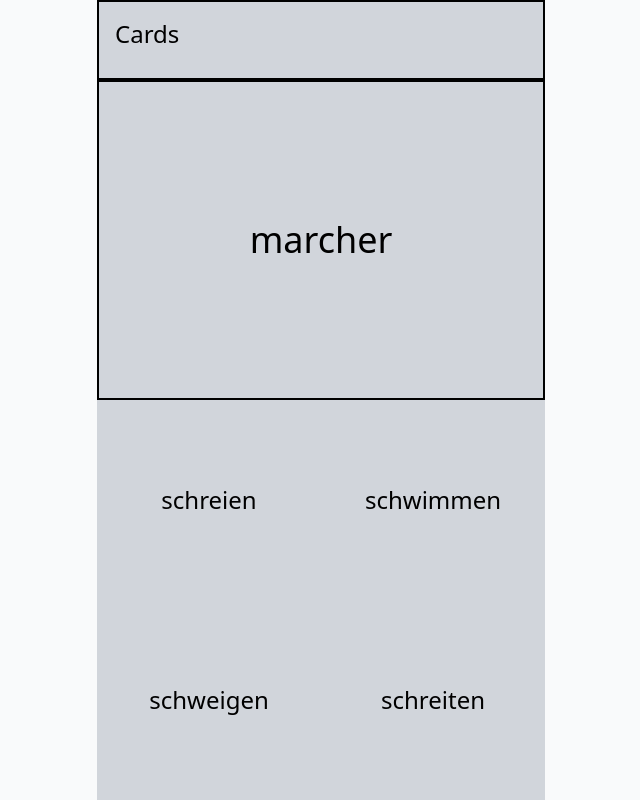
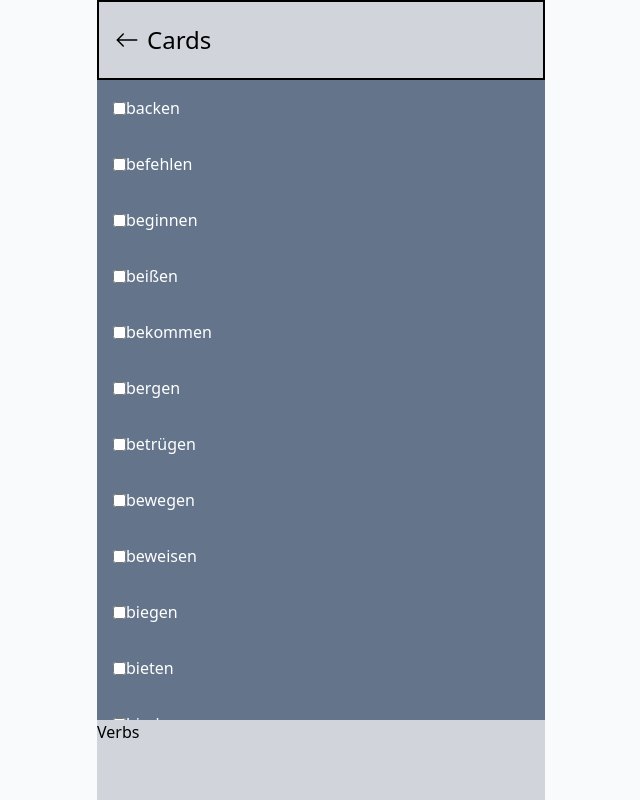
Before and after one commit to Anvar2742/deutsch-irregular, a React (Vite) app in the folder client/: page /verbs in a window 1280 px wide. Shown: the whole page, without its empty margins (319-959 px from the left). Built offline with nearby package versions, Linux system fonts and the light colour scheme.

Commit message:
Verbs page added

```diff
--- a/client/package.json
+++ b/client/package.json
@@ -13,7 +13,9 @@
     "german-verbs": "^4.2.6",
     "nanoid": "^4.0.0",
     "react": "^18.2.0",
+    "react-bootstrap-icons": "^1.10.2",
     "react-dom": "^18.2.0",
+    "react-router-dom": "^6.4.4",
     "rosaenlg": "^3.2.6"
   },
   "devDependencies": {
--- a/client/src/App.jsx
+++ b/client/src/App.jsx
@@ -1,11 +1,25 @@
 import "./App.css";
 import Cards from "./pages/Cards";
+import { Link, Route, Routes } from "react-router-dom";
+import Home from "./pages/Home";
+import Verbs from "./pages/Verbs";
+import * as Icon from 'react-bootstrap-icons';
 
 function App() {
     return (
-        <div className="bg-gray-50 h-[100vh]">
-            <div className="max-w-md mx-auto bg-gray-300">
-                <Cards />
+        <div className="bg-gray-50 h-[100vh] overflow-hidden">
+            <div className="max-w-md mx-auto h-full bg-gray-300 grid grid-rows-main grid-cols-1">
+                <Link to="/" className="text-2xl p-4 border-2 border-black flex items-center"><Icon.ArrowLeft className="mr-2"/> Cards</Link>
+                <div className=" bg-slate-500 h-full">
+                    <Routes>
+                        <Route path="/" element={<Home />} />
+                        <Route path="/cards" element={<Cards />} />
+                        <Route path="/verbs" element={<Verbs />} />
+                    </Routes>
+                </div>
+                <div className="">
+                    <Link to="/verbs">Verbs</Link>
+                </div>
             </div>
         </div>
     );
--- a/client/src/assets/index.js
+++ /dev/null
@@ -1,22 +0,0 @@
-export const mixArray = (arr) => {
-    for (let i = arr.length - 1; i > 0; i--) {
-        const j = Math.floor(Math.random() * (i + 1));
-        const temp = arr[i];
-        arr[i] = arr[j];
-        arr[j] = temp;
-    }
-
-    return arr;
-};
-export const getVerbs = (verbs, num) => {
-    const randomIndex = Math.floor(Math.random() * verbs.length - 4);
-    const slicedVerbs = verbs.slice(randomIndex, randomIndex + num);
-    const mixedArr = mixArray(slicedVerbs);
-    const result = mixedArr.map((item) => ({
-        ...item,
-        isActive: false,
-        isCorrect: false,
-    }));
-
-    return result;
-};
--- a/client/src/main.jsx
+++ b/client/src/main.jsx
@@ -1,9 +1,12 @@
-import React from 'react'
-import ReactDOM from 'react-dom/client'
-import App from './App'
+import React from "react";
+import ReactDOM from "react-dom/client";
+import { BrowserRouter as Router } from "react-router-dom";
+import App from "./App";
 
-ReactDOM.createRoot(document.getElementById('root')).render(
-  <React.StrictMode>
-    <App />
-  </React.StrictMode>
-)
+ReactDOM.createRoot(document.getElementById("root")).render(
+    <React.StrictMode>
+        <Router>
+            <App />
+        </Router>
+    </React.StrictMode>
+);
--- a/client/src/pages/Cards.jsx
+++ b/client/src/pages/Cards.jsx
@@ -6,7 +6,14 @@ import { cardsStepsArr, istHatOptions } from "../assets/constants";
 
 const Cards = () => {
     // Get n number length array of verbs using getVerbs function. It's mixed.
-    const [verbsInCards, setVerbsInCards] = useState(getVerbs(irregular, 4));
+    const [verbsInCards, setVerbsInCards] = useState(
+        getVerbs(
+            localStorage.getItem("irregularList")
+                ? JSON.parse(localStorage.getItem("irregularList"))
+                : irregular,
+            4
+        )
+    );
     // Copy the verbsInCards in here, so we can the options for the user
     const [answerOptions, setAnswerOptions] = useState([...verbsInCards]);
     // Set current verb index to get one of the verbs
@@ -214,11 +221,12 @@ const Cards = () => {
         setQuestionArr([currentVerb.translations.FR]);
     }, [currentVerb]);
 
+    useEffect(() => {
+        console.log(verbsInCards);
+    }, [verbsInCards]);
+
     return (
         <div className="">
-            <div className="h-[10vh] text-2xl p-4 border-2 border-black">
-                Cards
-            </div>
             <div className="grid auto-rows-auto grid-cols-1 items-center justify-items-center h-[40vh] border-2 border-black">
                 <p>
                     {questionArr.map((item) => (
@@ -228,7 +236,7 @@ const Cards = () => {
                     ))}
                 </p>
             </div>
-            <div className="grid auto-rows-auto grid-cols-2 h-[50vh]">
+            <div className="grid auto-rows-auto grid-cols-2 h-[40vh]">
                 {answerOptions.map((item) => (
                     <button
                         key={
--- /dev/null
+++ b/client/src/pages/Home.jsx
@@ -0,0 +1,11 @@
+import { Link } from "react-router-dom";
+
+const Home = () => {
+    return (
+        <>
+            <Link to="/cards">Cards</Link>
+        </>
+    );
+};
+
+export default Home;
--- /dev/null
+++ b/client/src/pages/Verbs.jsx
@@ -0,0 +1,54 @@
+import { useEffect } from "react";
+import { useState } from "react";
+import irregular from "./../assets/irregular.json";
+
+const Verbs = () => {
+    const [irregularList, setIrregularList] = useState(
+        localStorage.getItem("irregularList")
+            ? JSON.parse(localStorage.getItem("irregularList"))
+            : irregular
+    );
+
+    const selectVerb = (verb) => {
+        setIrregularList(
+            irregularList.map((item) => {
+                if (item.id === verb.id) {
+                    return {
+                        ...item,
+                        isChosen: !item.isChosen,
+                    };
+                } else {
+                    return item;
+                }
+            })
+        );
+    };
+
+    useEffect(() => {
+        localStorage.setItem("irregularList", JSON.stringify(irregularList));
+    }, [irregularList]);
+
+    return (
+        <>
+            <div className="overflow-auto h-[80vh]">
+                {irregularList.map((verb) => {
+                    return (
+                        <label
+                            key={verb.id}
+                            className="flex items-center text-white p-4 hover:bg-slate-600 active:bg-slate-600"
+                        >
+                            <input
+                                type="checkbox"
+                                checked={verb.isChosen}
+                                onChange={() => selectVerb(verb)}
+                            />
+                            <p>{verb.infinitive}</p>
+                        </label>
+                    );
+                })}
+            </div>
+        </>
+    );
+};
+
+export default Verbs;
--- /dev/null
+++ b/client/src/pages/VerbsBackup.jsx
@@ -0,0 +1,60 @@
+import { useEffect } from "react";
+import { useState } from "react";
+import irregular from "./../assets/irregular.json";
+
+const Verbs = () => {
+    const [irregularList, setIrregularList] = useState(
+        irregular.map((item) => ({
+            ...item,
+            isChosen: localStorage.getItem("chosenVerbs"),
+        }))
+    );
+    const [chosenVerbs, setChosenVerbs] = useState([]);
+
+    const selectVerb = (verb) => {
+        setIrregularList(
+            irregularList.map((item) => {
+                return {
+                    ...item,
+                    isChosen: item.isChosen ? item.isChosen : verb.id === item.id,
+                };
+            })
+        );
+    };
+
+    useEffect(() => {
+        setChosenVerbs(irregularList.filter((item) => item.isChosen));
+    }, [irregularList]);
+
+    useEffect(() => {
+        localStorage.setItem("chosenVerbs", chosenVerbs);
+    }, [chosenVerbs]);
+
+    useEffect(() => {
+        setChosenVerbs(irregularList.filter((item) => item.isChosen));
+    }, [irregularList]);
+
+    return (
+        <>
+            <div className="h-[10vh] text-2xl p-4 border-2 border-black">
+                Cards
+            </div>
+            <div className="overflow-auto h-[90vh]">
+                {irregularList.map((verb) => {
+                    return (
+                        <label key={verb.id}>
+                            <input
+                                type="checkbox"
+                                checked={verb.isChosen}
+                                onChange={() => selectVerb(verb)}
+                            />
+                            <p>{verb.infinitive}</p>
+                        </label>
+                    );
+                })}
+            </div>
+        </>
+    );
+};
+
+export default Verbs;
--- a/client/tailwind.config.cjs
+++ b/client/tailwind.config.cjs
@@ -2,7 +2,11 @@
 module.exports = {
     content: ["./index.html", "./src/**/*.{js,ts,jsx,tsx}"],
     theme: {
-        extend: {},
+        extend: {
+            gridTemplateRows: {
+                main: "10% 80% 10%",
+            },
+        },
     },
     plugins: [],
 };
```
Also changed, not shown: client/src/assets/irregular.json, 1 other file (tests, documents, lock files or other folders).
